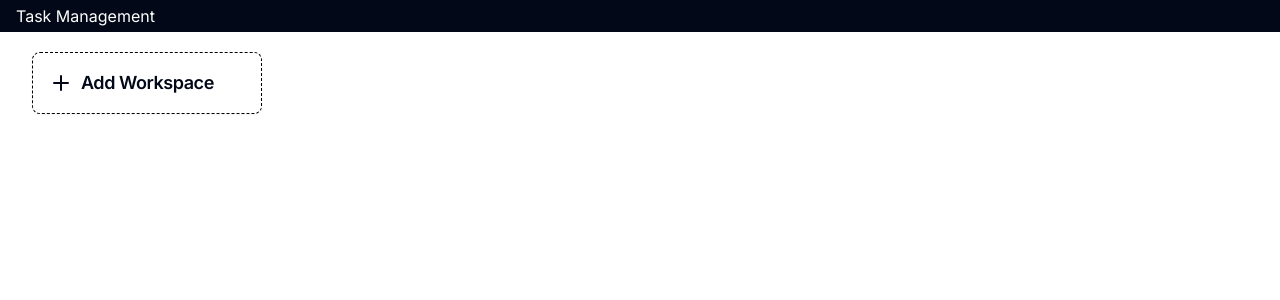
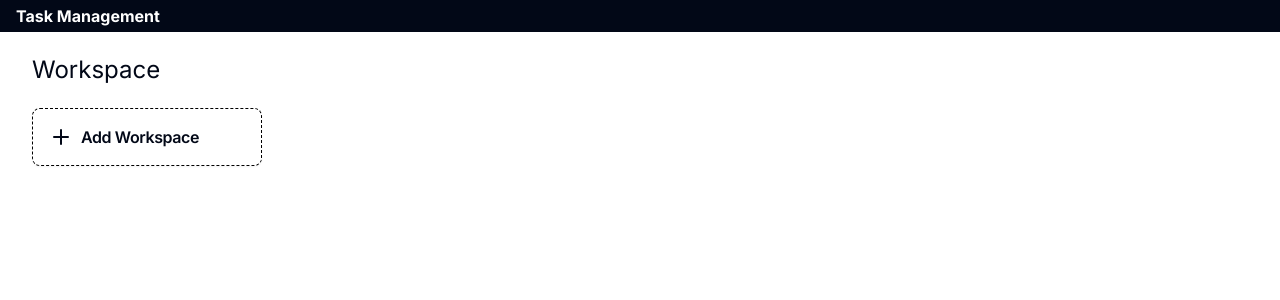
Before and after one commit to gedesurya125/task-management, a Next.js app: page / in a window 1280 px wide. Shown: the top 300 px of the page. Built offline with nearby package versions, Linux system fonts and the light colour scheme; no server answers; the database is empty.

Commit message:
add the header and configure the schema

```diff
--- a/src/app/page.tsx
+++ b/src/app/page.tsx
@@ -1,7 +1,13 @@
 import { Button } from "@/components/ui/button";
 import { createUser } from "@/prismaClient/queries/createUser";
-import { Dashboard } from "@/views/dashboard/Dashboard";
+import { Header } from "@/views/dashboard";
+import { Workspaces } from "@/views/dashboard/workspaces/Workspaces";
 
 export default async function Home() {
-  return <Dashboard />;
+  return (
+    <>
+      <Header />
+      <Workspaces />
+    </>
+  );
 }
--- a/src/components/NavigationBar.tsx
+++ b/src/components/NavigationBar.tsx
@@ -9,5 +9,5 @@ export const NavigationBar = () => {
 };
 
 const AppName = () => {
-  return <h1>Task Management</h1>;
+  return <p className="font-bold">Task Management</p>;
 };
--- /dev/null
+++ b/src/prismaClient/queries/createWorkspace.ts
@@ -0,0 +1,26 @@
+"use server";
+import { runQuery } from "./runQuery";
+
+export const createUser = async ({
+  title,
+  description,
+}: {
+  title: string;
+  description: string;
+}) => {
+  console.log("creating workspace");
+  const workspace = await runQuery(async (prisma) => {
+    return await prisma.workspace
+      .create({
+        data: {
+          title,
+          description,
+        },
+      })
+      .catch((e) => {
+        console.log("error when creating workspace ", e);
+      });
+  });
+
+  return workspace;
+};
--- /dev/null
+++ b/src/views/dashboard/header/Header.tsx
@@ -0,0 +1,9 @@
+import React from "react";
+
+export const Header = () => {
+  return (
+    <header id="dashboard__header" className="container">
+      <h1 className="mt-5">Workspace</h1>
+    </header>
+  );
+};
--- /dev/null
+++ b/src/views/dashboard/index.ts
@@ -0,0 +1,2 @@
+export * from "./header/Header";
+export * from "./workspaces/Workspaces";
--- a/src/views/dashboard/AddNewWorkspaceButton.tsx
+++ b/src/views/dashboard/workspaces/AddNewWorkspaceButton.tsx
@@ -1,4 +1,3 @@
-"use client";
 import { Card, CardTitle } from "@/components/ui/card";
 import React from "react";
 import { Plus } from "lucide-react";
@@ -22,7 +21,9 @@ export const AddNewWorkspaceButton = () => {
         <button>
           <Card className="p-4 flex items-center border-dashed border-black">
             <Plus />
-            <CardTitle className="text-lg mt-0 ml-2">Add Workspace</CardTitle>
+            <CardTitle className="text-base mt-0 ml-2 ">
+              Add Workspace
+            </CardTitle>
           </Card>
         </button>
       </DialogTrigger>
--- a/src/views/dashboard/Dashboard.tsx
+++ b/src/views/dashboard/workspaces/Workspaces.tsx
@@ -5,9 +5,9 @@ import { createUser } from "@/prismaClient/queries/createUser";
 import React from "react";
 import { AddNewWorkspaceButton } from "./AddNewWorkspaceButton";
 
-export const Dashboard = () => {
+export const Workspaces = () => {
   return (
-    <div className="container grid grid-cols-5 gap-4 py-5">
+    <div id="workspaces" className="container grid grid-cols-5 gap-4 py-5">
       <AddNewWorkspaceButton />
     </div>
   );
--- a/tailwind.config.ts
+++ b/tailwind.config.ts
@@ -1,5 +1,7 @@
 import type { Config } from "tailwindcss";
+import { PluginAPI } from "tailwindcss/types/config";
 const { fontFamily } = require("tailwindcss/defaultTheme");
+const plugin = require("tailwindcss/plugin");
 
 const config = {
   darkMode: ["class"],
@@ -78,7 +80,16 @@ const config = {
       },
     },
   },
-  plugins: [require("tailwindcss-animate")],
+  plugins: [
+    require("tailwindcss-animate"),
+    plugin(function ({ addBase, theme }: PluginAPI) {
+      addBase({
+        h1: { fontSize: theme("fontSize.2xl") },
+        h2: { fontSize: theme("fontSize.xl") },
+        h3: { fontSize: theme("fontSize.lg") },
+      });
+    }),
+  ],
 } satisfies Config;
 
 export default config;
--- a/tsconfig.json
+++ b/tsconfig.json
@@ -23,9 +23,5 @@
   },
   "include": ["next-env.d.ts", "**/*.ts", "**/*.tsx", ".next/types/**/*.ts"],
   "exclude": ["node_modules"],
-  "files": [
-    "./types.d.ts",
-    "./src/app/Home.tsx",
-    "./src/views/dashboard/AddNewWorkspaceButton.tsx"
-  ]
+  "files": ["./types.d.ts"]
 }
```
Also changed, not shown: 2 other files (tests, documents, lock files or other folders).
